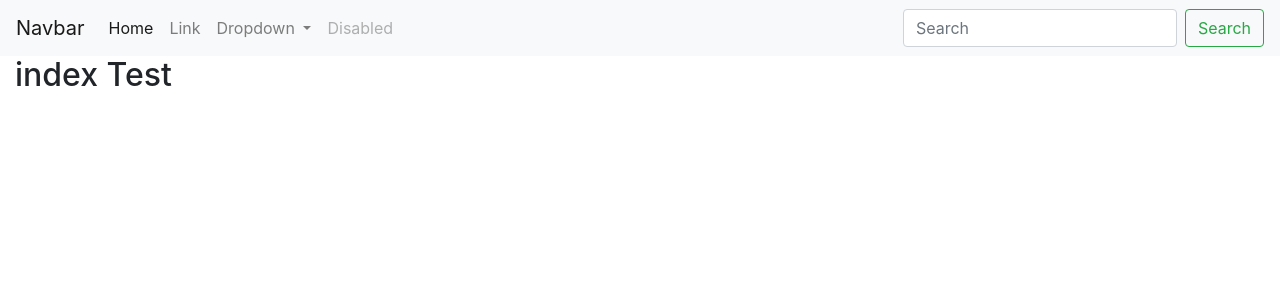
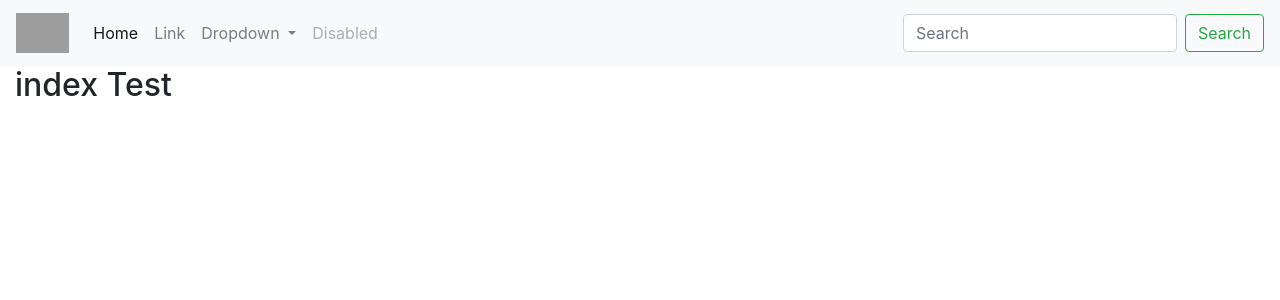
Before and after one commit to Lion-Leon/LeonDjango, a Django app: page / in a window 1280 px wide. Shown: the top 300 px of the page. Run offline with Django 3.2, Linux system fonts and the light colour scheme; some libraries are stand-ins or nearby versions; grey boxes are pictures that could not be loaded.

Commit message:
commit_time[2019-7-3 15:04:23]

```diff
--- a/templates/index.html
+++ b/templates/index.html
@@ -7,7 +7,7 @@
 
     <!-- Bootstrap CSS -->
     <link rel="stylesheet" href="https://stackpath.bootstrapcdn.com/bootstrap/4.3.1/css/bootstrap.min.css" integrity="sha384-ggOyR0iXCbMQv3Xipma34MD+dH/1fQ784/j6cY/iJTQUOhcWr7x9JvoRxT2MZw1T" crossorigin="anonymous">
-
+    <link rel="shortcut icon" href="/static/favicon.ico">
     <title>leonzhang - index</title>
   </head>
   <body>
@@ -17,7 +17,7 @@
     <script src="https://cdnjs.cloudflare.com/ajax/libs/popper.js/1.14.7/umd/popper.min.js" integrity="sha384-UO2eT0CpHqdSJQ6hJty5KVphtPhzWj9WO1clHTMGa3JDZwrnQq4sF86dIHNDz0W1" crossorigin="anonymous"></script>
     <script src="https://stackpath.bootstrapcdn.com/bootstrap/4.3.1/js/bootstrap.min.js" integrity="sha384-JjSmVgyd0p3pXB1rRibZUAYoIIy6OrQ6VrjIEaFf/nJGzIxFDsf4x0xIM+B07jRM" crossorigin="anonymous"></script>
     <nav class="navbar navbar-expand-lg navbar-light bg-light">
-      <a class="navbar-brand" href="#">Navbar</a>
+      <a class="navbar-brand" href="#"><img src="/static/logo.png" height="40" width="auto"></a>
       <button class="navbar-toggler" type="button" data-toggle="collapse" data-target="#navbarSupportedContent" aria-controls="navbarSupportedContent" aria-expanded="false" aria-label="Toggle navigation">
         <span class="navbar-toggler-icon"></span>
       </button>
--- a/templates/urltest.html
+++ b/templates/urltest.html
@@ -7,7 +7,7 @@
 
     <!-- Bootstrap CSS -->
     <link rel="stylesheet" href="https://stackpath.bootstrapcdn.com/bootstrap/4.3.1/css/bootstrap.min.css" integrity="sha384-ggOyR0iXCbMQv3Xipma34MD+dH/1fQ784/j6cY/iJTQUOhcWr7x9JvoRxT2MZw1T" crossorigin="anonymous">
-
+    <link rel="shortcut icon" href="/static/favicon.ico">
     <title>lenonzhang - urltest</title>
   </head>
   <body>
@@ -17,7 +17,7 @@
     <script src="https://cdnjs.cloudflare.com/ajax/libs/popper.js/1.14.7/umd/popper.min.js" integrity="sha384-UO2eT0CpHqdSJQ6hJty5KVphtPhzWj9WO1clHTMGa3JDZwrnQq4sF86dIHNDz0W1" crossorigin="anonymous"></script>
     <script src="https://stackpath.bootstrapcdn.com/bootstrap/4.3.1/js/bootstrap.min.js" integrity="sha384-JjSmVgyd0p3pXB1rRibZUAYoIIy6OrQ6VrjIEaFf/nJGzIxFDsf4x0xIM+B07jRM" crossorigin="anonymous"></script>
     <nav class="navbar navbar-expand-lg navbar-light bg-light">
-      <a class="navbar-brand" href="#">Navbar</a>
+      <a class="navbar-brand" href="#"><img src="/static/logo.png" height="40" width="auto"></a>
       <button class="navbar-toggler" type="button" data-toggle="collapse" data-target="#navbarSupportedContent" aria-controls="navbarSupportedContent" aria-expanded="false" aria-label="Toggle navigation">
         <span class="navbar-toggler-icon"></span>
       </button>
```
